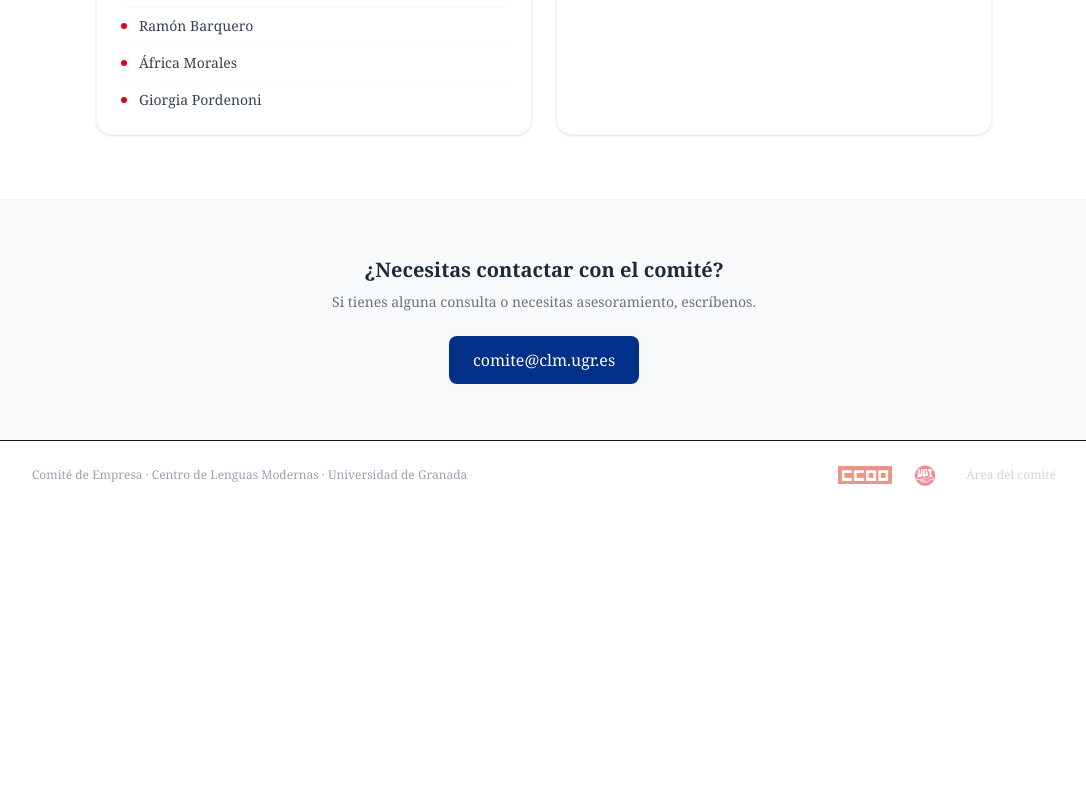
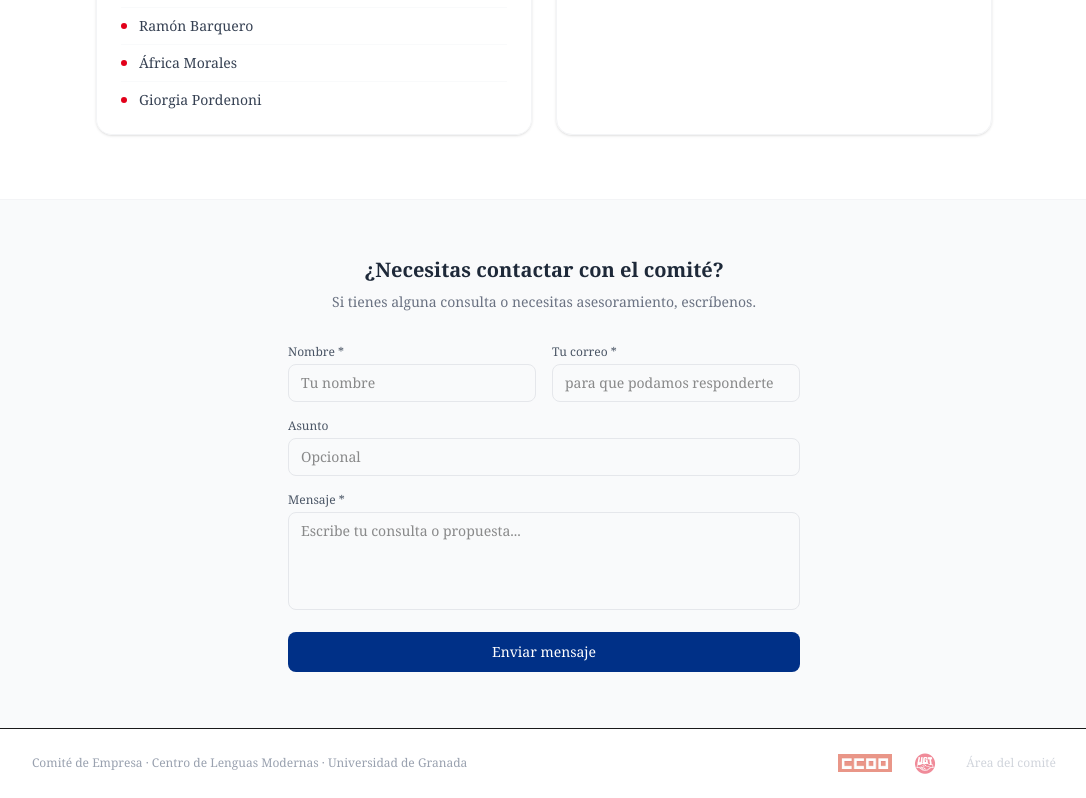
Before and after one commit to elcorreveidile/Comite-CLM, a Next.js app in the folder web/: page / in a window 1280 px wide. Shown: the part 1234-2032 px from the top of the page, without its empty margins (96-1182 px from the left). Before the commit the page ends 1744 px from the top, so only its background shows below. Built offline with nearby package versions, Linux system fonts and the light colour scheme; no server answers.

Commit message:
Contacto: formulario que reenvía al comité vía Resend
Sustituye el mailto por un formulario con nombre, correo, asunto y mensaje.
La Server Action envía el email a ugt@fyg.ugr.es con replyTo del remitente.

https://claude.ai/code/session_019pGS48bJjkhFH5pVFgvJ5v

```diff
--- /dev/null
+++ b/web/app/actions/contacto.ts
@@ -0,0 +1,33 @@
+'use server'
+
+import { Resend } from 'resend'
+
+const resend = new Resend(process.env.RESEND_API_KEY)
+
+export async function enviarContacto(formData: FormData) {
+  const nombre  = String(formData.get('nombre')  ?? '').trim()
+  const correo  = String(formData.get('correo')   ?? '').trim()
+  const asunto  = String(formData.get('asunto')   ?? '').trim()
+  const mensaje = String(formData.get('mensaje')  ?? '').trim()
+
+  if (!nombre || !correo || !mensaje) {
+    return { ok: false, error: 'Por favor completa todos los campos obligatorios.' }
+  }
+
+  const { error } = await resend.emails.send({
+    from: 'Comité CLM <no-reply@comiteclm.com>',
+    to:   'ugt@fyg.ugr.es',
+    replyTo: correo,
+    subject: asunto || `Mensaje de ${nombre} vía comiteclm.com`,
+    html: `
+      <p><strong>Nombre:</strong> ${nombre}</p>
+      <p><strong>Correo:</strong> ${correo}</p>
+      ${asunto ? `<p><strong>Asunto:</strong> ${asunto}</p>` : ''}
+      <hr/>
+      <p style="white-space:pre-wrap">${mensaje}</p>
+    `,
+  })
+
+  if (error) return { ok: false, error: 'Error al enviar el mensaje. Inténtalo de nuevo.' }
+  return { ok: true }
+}
--- /dev/null
+++ b/web/app/components/ContactForm.tsx
@@ -0,0 +1,99 @@
+'use client'
+
+import { useState, useRef } from 'react'
+import { enviarContacto } from '@/app/actions/contacto'
+
+export default function ContactForm() {
+  const [estado, setEstado] = useState<'idle' | 'enviando' | 'ok' | 'error'>('idle')
+  const [errorMsg, setErrorMsg] = useState('')
+  const formRef = useRef<HTMLFormElement>(null)
+
+  async function handleSubmit(e: React.FormEvent<HTMLFormElement>) {
+    e.preventDefault()
+    setEstado('enviando')
+    const data = new FormData(e.currentTarget)
+    const res = await enviarContacto(data)
+    if (res.ok) {
+      setEstado('ok')
+      formRef.current?.reset()
+    } else {
+      setErrorMsg(res.error ?? 'Error desconocido')
+      setEstado('error')
+    }
+  }
+
+  if (estado === 'ok') {
+    return (
+      <div className="max-w-md mx-auto text-center py-6">
+        <p className="text-3xl mb-3">✉️</p>
+        <p className="font-semibold text-gray-800 mb-1">Mensaje enviado</p>
+        <p className="text-sm text-gray-500">El comité lo recibirá en breve.</p>
+        <button
+          onClick={() => setEstado('idle')}
+          className="mt-4 text-sm underline text-gray-400 hover:text-gray-600"
+        >
+          Enviar otro mensaje
+        </button>
+      </div>
+    )
+  }
+
+  return (
+    <form ref={formRef} onSubmit={handleSubmit} className="max-w-lg mx-auto text-left space-y-4">
+      <div className="grid sm:grid-cols-2 gap-4">
+        <div>
+          <label className="block text-xs font-medium text-gray-600 mb-1">Nombre *</label>
+          <input
+            name="nombre"
+            required
+            placeholder="Tu nombre"
+            className="w-full border border-gray-200 rounded-lg px-3 py-2 text-sm focus:outline-none focus:ring-2 focus:ring-blue-900/30"
+          />
+        </div>
+        <div>
+          <label className="block text-xs font-medium text-gray-600 mb-1">Tu correo *</label>
+          <input
+            name="correo"
+            type="email"
+            required
+            placeholder="para que podamos responderte"
+            className="w-full border border-gray-200 rounded-lg px-3 py-2 text-sm focus:outline-none focus:ring-2 focus:ring-blue-900/30"
+          />
+        </div>
+      </div>
+
+      <div>
+        <label className="block text-xs font-medium text-gray-600 mb-1">Asunto</label>
+        <input
+          name="asunto"
+          placeholder="Opcional"
+          className="w-full border border-gray-200 rounded-lg px-3 py-2 text-sm focus:outline-none focus:ring-2 focus:ring-blue-900/30"
+        />
+      </div>
+
+      <div>
+        <label className="block text-xs font-medium text-gray-600 mb-1">Mensaje *</label>
+        <textarea
+          name="mensaje"
+          required
+          rows={4}
+          placeholder="Escribe tu consulta o propuesta..."
+          className="w-full border border-gray-200 rounded-lg px-3 py-2 text-sm focus:outline-none focus:ring-2 focus:ring-blue-900/30 resize-none"
+        />
+      </div>
+
+      {estado === 'error' && (
+        <p className="text-sm text-red-600">{errorMsg}</p>
+      )}
+
+      <button
+        type="submit"
+        disabled={estado === 'enviando'}
+        style={{ backgroundColor: '#003087' }}
+        className="w-full text-white py-2.5 rounded-lg font-medium text-sm hover:opacity-90 transition-opacity disabled:opacity-50"
+      >
+        {estado === 'enviando' ? 'Enviando…' : 'Enviar mensaje'}
+      </button>
+    </form>
+  )
+}
--- a/web/app/page.tsx
+++ b/web/app/page.tsx
@@ -1,5 +1,6 @@
 import Link from 'next/link'
 import Image from 'next/image'
+import ContactForm from '@/app/components/ContactForm'
 
 const CCOO_MEMBERS: { nombre: string; cargo?: string }[] = [
   { nombre: 'M.ª Ángeles Lamolda González', cargo: 'Presidenta' },
@@ -156,18 +157,14 @@ export default function Home() {
 
         {/* ── Contacto ── */}
         <section className="py-14 px-6 bg-gray-50 border-t border-gray-100">
-          <div className="max-w-2xl mx-auto text-center">
-            <h3 className="text-xl font-bold mb-2 text-gray-800">¿Necesitas contactar con el comité?</h3>
-            <p className="text-gray-500 text-sm mb-6">
-              Si tienes alguna consulta o necesitas asesoramiento, escríbenos.
-            </p>
-            <a
-              href="mailto:comite@clm.ugr.es"
-              style={{ backgroundColor: '#003087' }}
-              className="inline-block text-white px-6 py-3 rounded-lg font-medium hover:opacity-90 transition-opacity"
-            >
-              comite@clm.ugr.es
-            </a>
+          <div className="max-w-2xl mx-auto">
+            <div className="text-center mb-8">
+              <h3 className="text-xl font-bold mb-2 text-gray-800">¿Necesitas contactar con el comité?</h3>
+              <p className="text-gray-500 text-sm">
+                Si tienes alguna consulta o necesitas asesoramiento, escríbenos.
+              </p>
+            </div>
+            <ContactForm />
           </div>
         </section>
 
--- a/web/package.json
+++ b/web/package.json
@@ -13,7 +13,8 @@
     "@supabase/supabase-js": "^2.106.2",
     "next": "16.2.6",
     "react": "19.2.4",
-    "react-dom": "19.2.4"
+    "react-dom": "19.2.4",
+    "resend": "^6.12.4"
   },
   "devDependencies": {
     "@tailwindcss/postcss": "^4",
```
Also changed, not shown: 1 other file (tests, documents, lock files or other folders).
